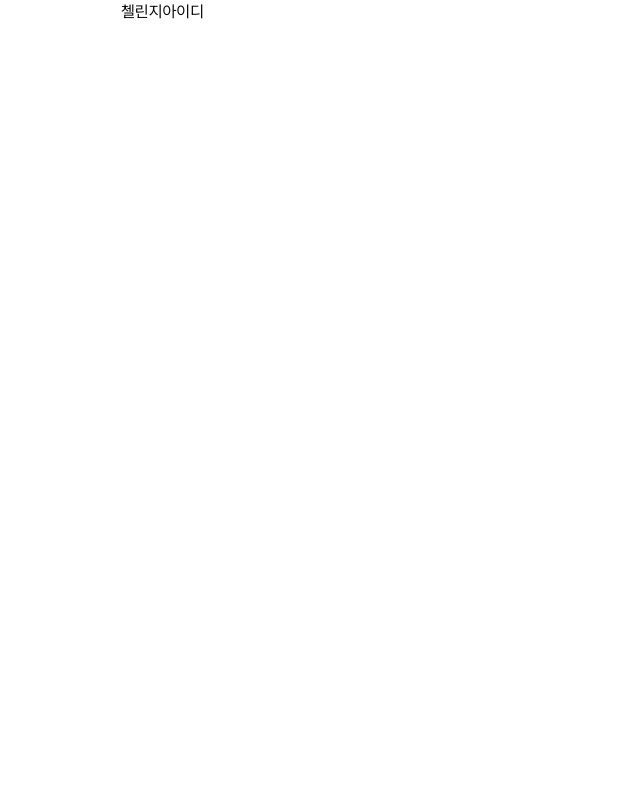
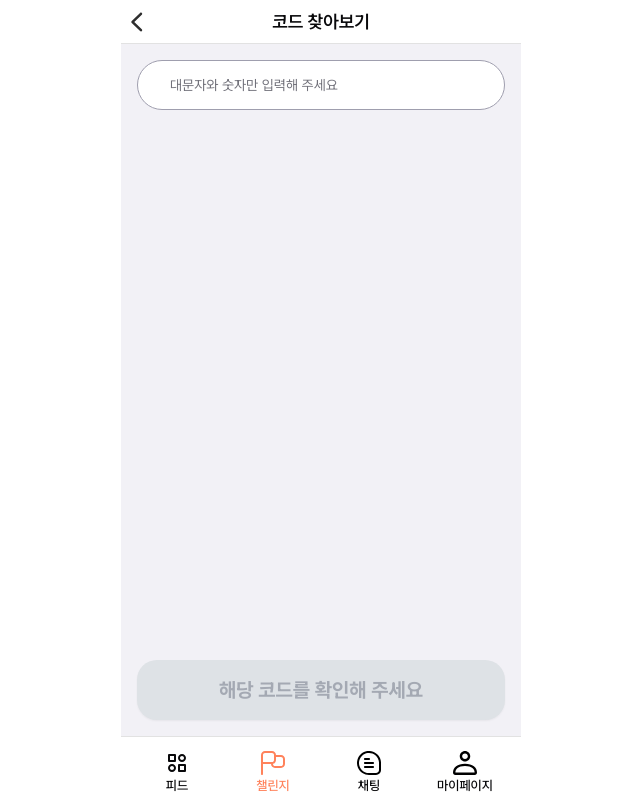
Before and after one commit to Jak-Sim/client-web, a Next.js app: page /challenge/code in a window 1280 px wide. Shown: the whole page, without its empty margins (319-959 px from the left). Built offline with nearby package versions, Linux system fonts and the light colour scheme.

Commit message:
feat: 코드 찾아보기 페이지 추가

```diff
--- /dev/null
+++ b/src/app/(pages)/challenge/_components/ChallengeCard.tsx
@@ -0,0 +1,3 @@
+export default function ChallengeCard(){
+  return <div className="bg-white rounded-lg p-4">ChallengeCard</div>;
+};
--- /dev/null
+++ b/src/app/(pages)/challenge/code/_components/CodeForm.tsx
@@ -0,0 +1,65 @@
+'use client';
+import { useState, useEffect } from "react";
+import { useRouter } from "next/navigation";
+import { useForm } from "react-hook-form";
+import InputWithError from "@/components/input/InputWithErrorMsg";
+import Button from "@/components/button/Button";
+import ChallengeCard from "../../_components/ChallengeCard";
+
+interface Challenge {
+  id: number;
+  name: string;
+}
+
+export default function CodeForm() {
+  const router = useRouter();
+  const [challenge, setChallenge] = useState<Challenge | null>(null);
+
+  const { register, handleSubmit, formState: {errors}, watch,setError } = useForm({defaultValues:{code: ""}});
+
+  const onSubmit = (data: any) => {
+    if(!data.code) return;
+    const response = true;
+
+    if(response) {
+      router.push(`/challenge/code/success?challengeId=${challenge?.id}`);
+    } else {
+      setError("code", {message: "챌린지에 참여할 수 없어요"});
+    }
+  };
+  const code = watch("code");
+
+  useEffect(() => {
+    const checkCode = async () => {
+      if (!code) return;
+
+      try {
+        console.log(code);
+        if(code === '123456') {
+          setChallenge({id: 1, name: "챌린지 이름"});
+        } else {
+          setChallenge(null);
+        }
+      } catch (error) {
+        setError("code", {message: "해당 코드로는 챌린지가 확인되지 않아요"});
+      }
+    };
+    checkCode();
+  }, [code]);
+
+  return (
+    <form onSubmit={handleSubmit(onSubmit)} className="h-full flex flex-col justify-between p-4">
+      <InputWithError
+        {...register("code", {required: "코드를 입력해주세요", pattern:{value: /^[A-Z0-9]+$/, message: "대문자와 숫자만 입력해 주세요"}})}
+        placeholder="대문자와 숫자만 입력해 주세요"
+        hasError={!!errors.code}
+        errorMessage={errors.code?.message || ""}
+        autoComplete="off"
+      />
+      <div className="flex-1">
+        {challenge && <ChallengeCard />}
+      </div>
+      <Button type="submit" disabled={!challenge}>{challenge ? "챌린지 참여하기" : "해당 코드를 확인해 주세요"}</Button>
+    </form>
+  )
+}
--- /dev/null
+++ b/src/app/(pages)/challenge/code/page.tsx
@@ -0,0 +1,13 @@
+import HeaderBackButton from "@/components/layout/HeaderBackButton";
+import PageLayout from "@/components/layout/PageLayout";
+import CodeForm from "./_components/CodeForm";
+
+const Page = () => {
+  return (
+    <PageLayout header={{ title: "코드 찾아보기", left: <HeaderBackButton /> }} className="bg-v1-background">
+        <CodeForm />
+    </PageLayout>
+  );
+};
+
+export default Page;
--- /dev/null
+++ b/src/app/(pages)/challenge/code/success/page.tsx
@@ -0,0 +1,30 @@
+import Link from "next/link";
+import Image from "next/image";
+import Button from "@/components/button/Button";
+import successImage from "@/assets/images/logos/challenge-success.png";
+
+const Page = ({searchParams}: {searchParams: {challengeId: string}}) => {
+  const challengeId = searchParams.challengeId;
+
+  return (
+    <div className="h-full flex-1 flex flex-col justify-between p-6 bg-v1-background">
+      <div className="flex-1 flex flex-col items-center justify-center text-center">
+        <Image src={successImage} alt="챌린지 참여 완료" width={100} height={100} className="mb-2"/>
+        <h1 className="text-[28px] text-v1-text-primary-700 font-semibold py-4">챌린지 참여 완료!</h1>
+        <p className="text-xl text-v1-text-primary-400 leading-[24px]">
+          챌린지의 목표와
+        보상을
+          <br/>
+          확인해 보세요
+        </p>
+      </div>
+      {challengeId && (
+        <Link href={`/challenge/${challengeId}`}>
+          <Button variant="outline" >확인하러 가기</Button>
+        </Link>
+      )}
+    </div>
+  );
+}
+
+export default Page;
--- a/src/components/button/Button.tsx
+++ b/src/components/button/Button.tsx
@@ -3,11 +3,14 @@ import LoadingIcon from '@/assets/images/icons/loading.svg';
 
 interface ButtonProps extends ButtonHTMLAttributes<HTMLButtonElement> {
   isLoading?: boolean;
+  variant?: 'primary' | 'outline';
 }
 
-export default function Button({ children, className, isLoading, ...props }: ButtonProps) {
+export default function Button({ children, className, isLoading, variant, ...props }: ButtonProps) {
+  const vaiantStyle = variant==='outline' ? '!bg-white !text-v1-primary border-[2px] !border-v1-primary' : '';
+
   return (
-    <button className={`button button-primary h-[3.75rem] w-full rounded-xl text-xl font-bold ${className}`} {...props}>
+    <button className={`button button-primary h-[3.75rem] w-full rounded-[20px] text-xl font-bold ${className} ${vaiantStyle} shadow-sm`} {...props}>
       <div className='flex items-center justify-center gap-1'>
         {isLoading ? (
           <LoadingIcon alt='loading' className='h-6 w-6 animate-spin' style={{ animationDuration: '3s' }} />
--- /dev/null
+++ b/src/components/input/InputWithErrorMsg.tsx
@@ -0,0 +1,27 @@
+import { forwardRef, LegacyRef } from "react";
+import { Input } from "../ui/input";
+
+type InputWithErrorProps = {
+  errorMessage?: string;
+  hasError: boolean;
+} & React.ComponentProps<"input">;
+
+const InputWithError = forwardRef(function InputWithError({
+  errorMessage,
+  hasError,
+  ...props
+}: InputWithErrorProps, ref) {
+  const errorStyle = hasError ? "text-red-500 border-v1-red-700" : "";
+
+  return (
+    <div className="flex flex-col gap-2">
+      <Input {...props} className={errorStyle} ref={ref as LegacyRef<HTMLInputElement>} />
+      <div className="h-8">
+        {hasError && <p className="text-v1-red-700 text-sm text-right">{errorMessage}</p>}
+      </div>
+    </div>
+  );
+})
+InputWithError.displayName = "InputWithError";
+
+export default InputWithError;
--- /dev/null
+++ b/src/components/ui/input.tsx
@@ -0,0 +1,22 @@
+import * as React from "react";
+
+import { cn } from "@/lib/shadcn/utils";
+
+const Input = React.forwardRef<HTMLInputElement, React.ComponentProps<"input">>(
+  ({ className, type, ...props }, ref) => {
+    return (
+      <input
+        type={type}
+        className={cn(
+          "flex h-[50px] w-full rounded-4xl border-[1px] border-v1-text-primary-200 bg-background px-[32px] py-[16px] text-base ring-offset-background file:border-0 file:bg-transparent file:text-sm file:font-medium file:text-foreground placeholder:text-muted-foreground focus-visible:outline-none disabled:cursor-not-allowed disabled:opacity-50 md:text-sm",
+          className
+        )}
+        ref={ref}
+        {...props}
+      />
+    );
+  }
+);
+Input.displayName = "Input";
+
+export { Input };
--- a/tailwind.config.ts
+++ b/tailwind.config.ts
@@ -159,6 +159,7 @@ const config: Config = {
         lg: 'var(--radius)',
         md: 'calc(var(--radius) - 2px)',
         sm: 'calc(var(--radius) - 4px)',
+        '4xl': '30px',
       },
     },
   },
```
Also changed, not shown: src/assets/images/logos/challenge-success.png (added).
